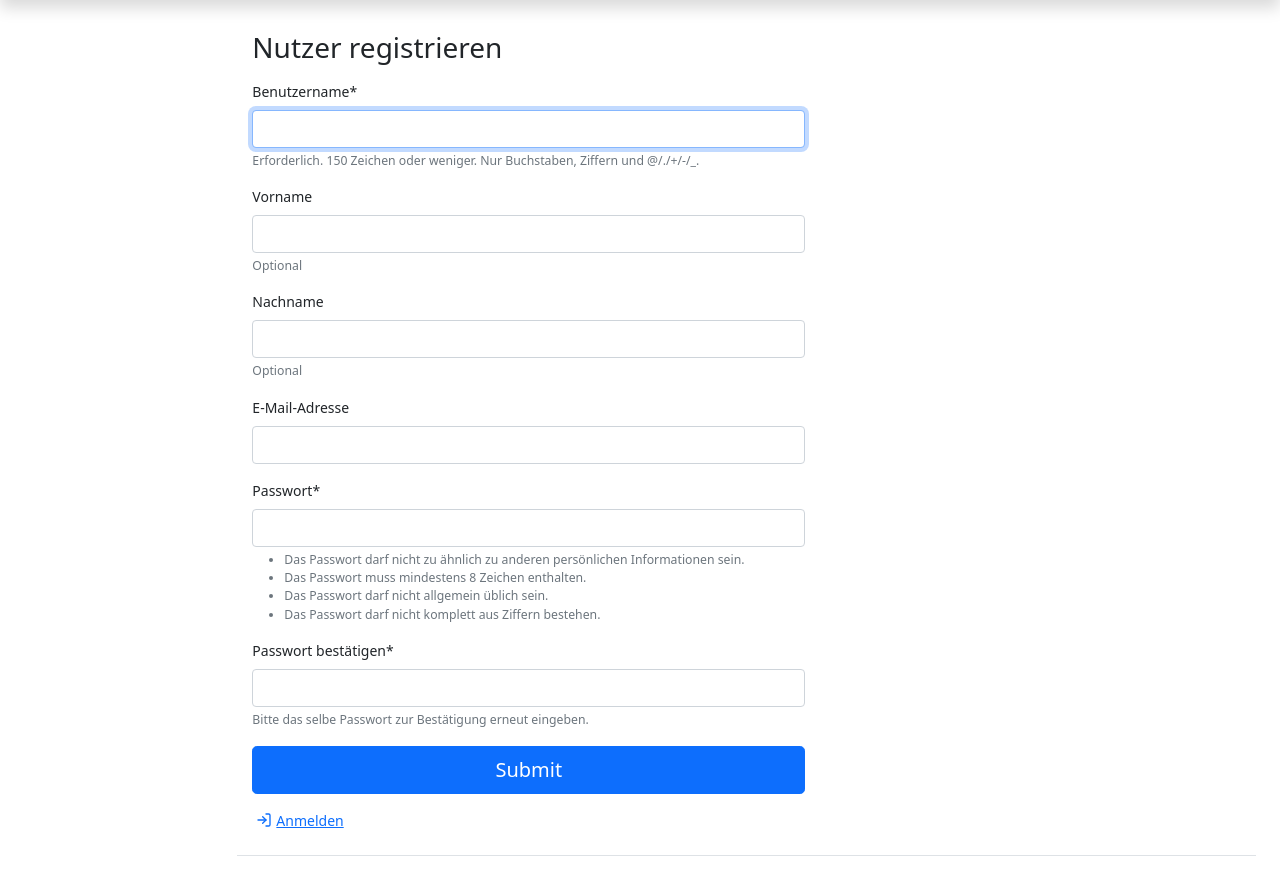
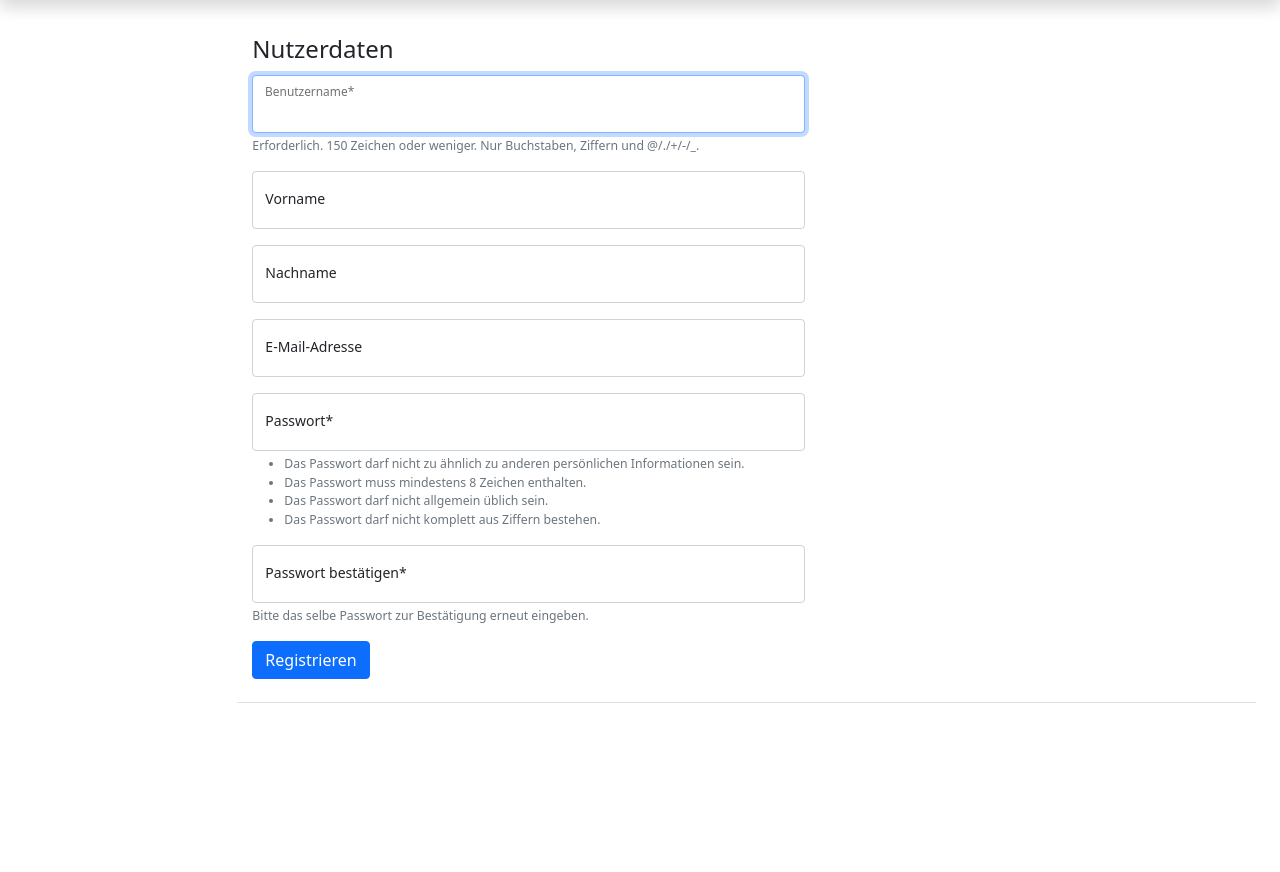
Before and after one commit to HenryJobst/django_lowcoder, a Django app: page /project/accounts/register in a window 1280 px wide. Shown: the part 48-920 px from the top of the page. After the commit the page ends 751 px from the top, so only its background shows below. Run offline with Django 4.2, Linux system fonts and the light colour scheme; some libraries are stand-ins or nearby versions.

Commit message:
register form & template via crispy form

```diff
--- a/project/forms.py
+++ b/project/forms.py
@@ -1,19 +1,31 @@
-from django import forms
+from django.contrib.auth.forms import UserCreationForm, AuthenticationForm
 from django.contrib.auth.models import User
-from django.contrib.auth.forms import UserCreationForm
 from django.utils.translation import gettext_lazy as _
+from crispy_forms.helper import FormHelper
+from crispy_forms.layout import Submit, Layout, Fieldset
+from crispy_bootstrap5.bootstrap5 import FloatingField
 
 
 class RegisterForm(UserCreationForm):
-    first_name = forms.CharField(max_length=30, required=False,
-                                 help_text='Optional', label=_('Vorname'))
-    last_name = forms.CharField(max_length=30, required=False,
-                                help_text='Optional', label=_('Nachname'))
-    email = forms.EmailField(max_length=254, help_text=_('Gib bitte eine '
-                                                       'gültige '
-                                                       'E-Mail-Adresse '
-                                                       'an.'), label=_(
-        'E-Mail-Adresse')),
+
+    def __init__(self, *args, **kwargs):
+        super().__init__(*args, **kwargs)
+        self.helper = FormHelper(self)
+        self.helper.form_method = 'post'
+        self.helper.form_action = 'login'
+        self.helper.form_class = 'form-register'
+        self.helper.layout = Layout(
+            Fieldset(
+                _('Nutzerdaten'),
+                FloatingField('username'),
+                FloatingField('first_name'),
+                FloatingField('last_name'),
+                FloatingField('email'),
+                FloatingField('password1'),
+                FloatingField('password2')
+                ),
+            Submit('submit', _('Registrieren')),
+            )
 
     class Meta:
         model = User
@@ -25,3 +37,27 @@ class RegisterForm(UserCreationForm):
             'password1',
             'password2',
             ]
+
+
+class LoginForm(AuthenticationForm):
+    # def __init__(self, *args, **kwargs):
+    #     super().__init__(*args, **kwargs)
+    #     self.helper = FormHelper(self)
+    #     self.helper.form_method = 'post'
+    #     self.helper.form_action = 'login'
+    #     self.helper.form_class = 'form-signin'
+    #     self.helper.layout = Layout(
+    #         Fieldset(
+    #             _('Anmelden'),
+    #             FloatingField('username'),
+    #             FloatingField('password'),
+    #             ),
+    #         Submit('submit', _('Anmelden')),
+    #         )
+
+    class Meta:
+        model = User
+        fields = [
+            'username',
+            'password',
+            ]
--- a/project/templates/registration/register.html
+++ b/project/templates/registration/register.html
@@ -2,18 +2,9 @@
 
 {% block title %}<title>Django-LowCoder - Registrieren</title>{% endblock %}
 
+{% block content %}
+
 {% load crispy_forms_tags %}
+{% crispy form %}
 
-{% block content %}
-<div class="form-register w-100">
-    <h1 class="h3 mb-3 fw-normal">Nutzer registrieren</h1>
-    <form method="post">
-        {% csrf_token %}
-        {{ form|crispy }}
-        <input type="submit" class="w-100 btn btn-lg btn-primary">
-    </form>
-    <div class="mt-3"><a href="{% url 'login' %}"><span
-            class="mb-1 mx-1" data-feather="log-in"
-                                  class="align-text-bottom"></span>Anmelden</a></div>
-</div>
 {% endblock content %}
```
